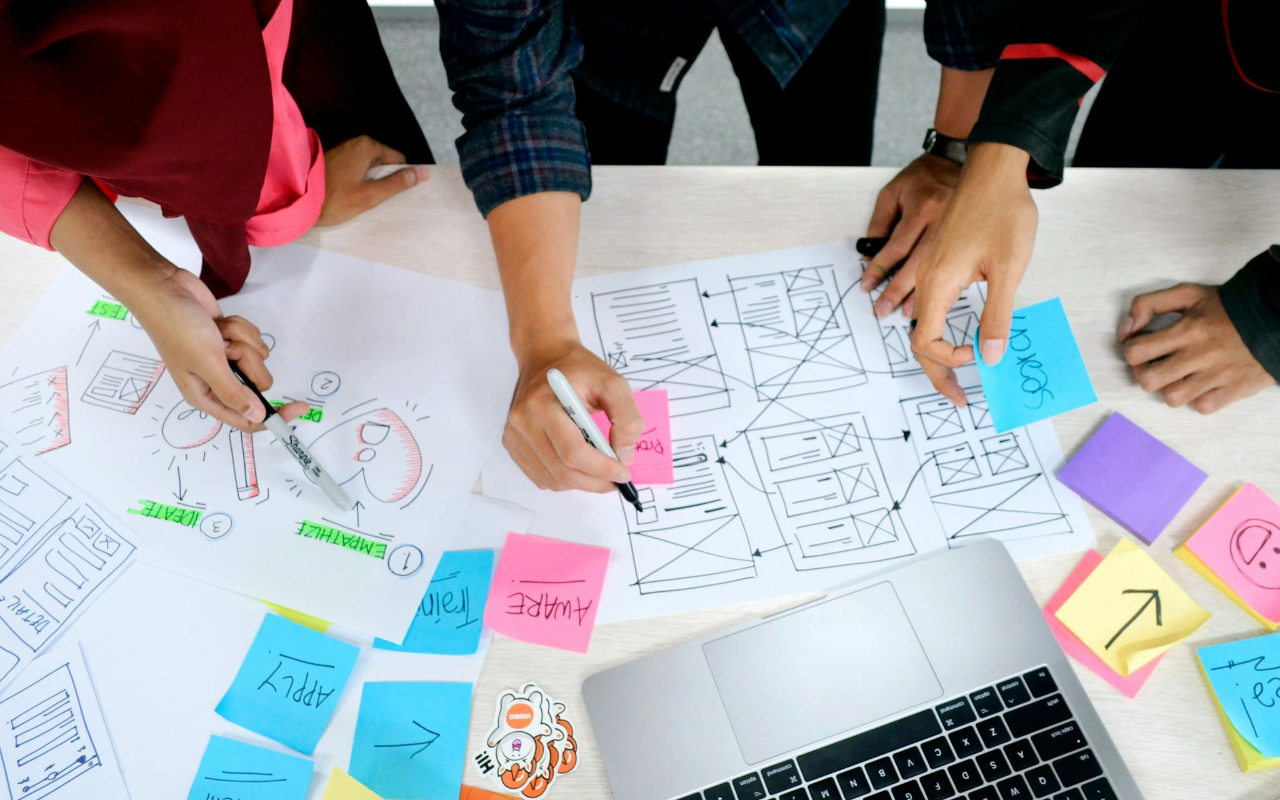
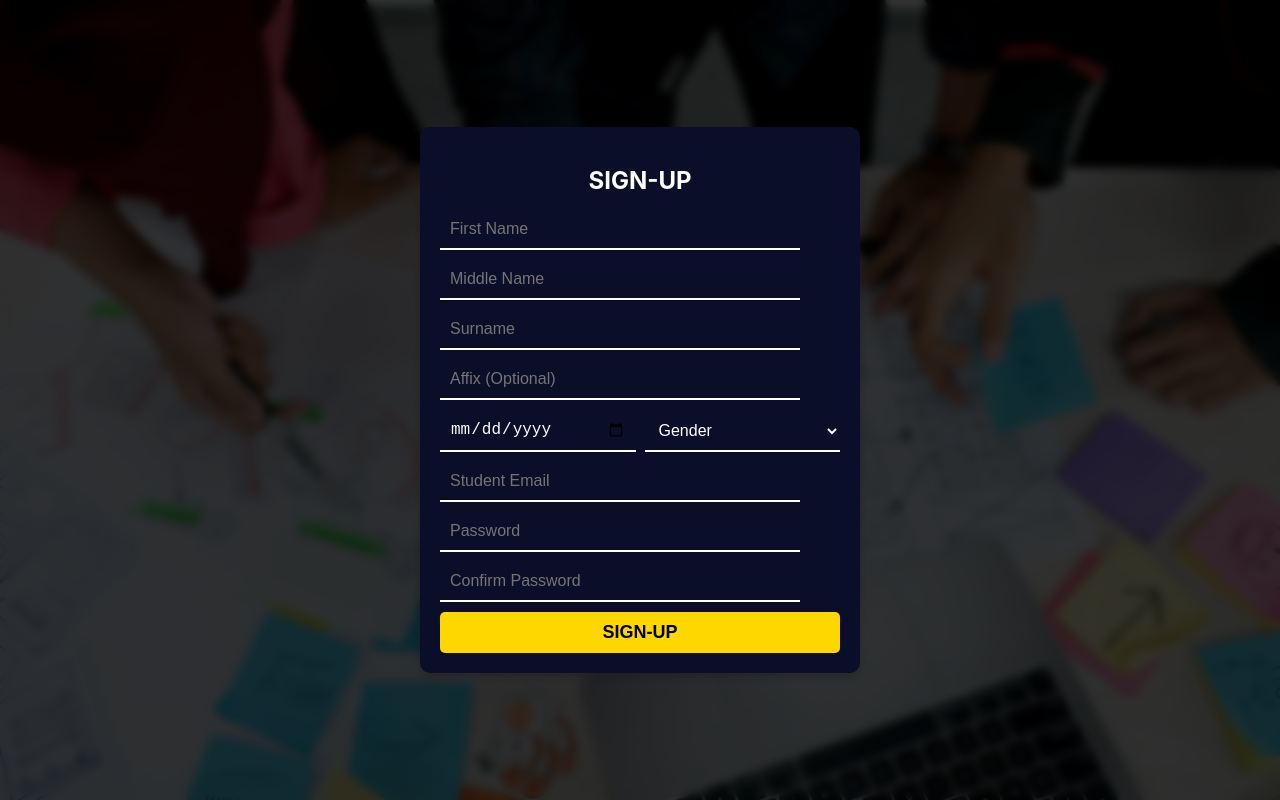
Before and after one commit to M-A-R-Z/React, a React (Create React App) app in the folder my-app/: page /signup in a window 1280 px wide. Before the commit this address had no page. Built offline with nearby package versions, Linux system fonts and the light colour scheme.

Commit message:
Initialize the Sign Up page

```diff
--- a/my-app/src/App.js
+++ b/my-app/src/App.js
@@ -2,6 +2,7 @@ import React from 'react';
 import { BrowserRouter as Router, Routes, Route } from 'react-router-dom';
 import Home from './Home';
 import Login from './login'; // Make sure you've created a Login component
+import Signup from './signup'; // Make sure you've created a Signup component
 
 function App() {
   return (
@@ -9,6 +10,7 @@ function App() {
       <Routes>
         <Route path="/" element={<Home />} />
         <Route path="/login" element={<Login />} />
+        <Route path="/signup" element={<Signup />} />
       </Routes>
     </Router>
   );
--- /dev/null
+++ b/my-app/src/signup.css
@@ -0,0 +1,68 @@
+/* Centering the form */
+.signup-container {
+    display: flex;
+    justify-content: center;
+    align-items: center;
+    min-height: 100vh;
+    background-color: rgba(0, 0, 0, 0.6);
+    backdrop-filter: blur(5px);
+  }
+
+  /* Form box */
+  .signup-form {
+    background: #0B0E29;
+    padding: 20px;
+    border-radius: 10px;
+    box-shadow: 0px 4px 10px rgba(0, 0, 0, 0.2);
+    width: 400px;
+    max-width: 500px;
+  }
+
+  /* Form title */
+  .signup-title {
+    font-size: 24px;
+    font-weight: bold;
+    text-align: center;
+    margin-bottom: 15px;
+    color: white;
+  }
+
+  /* Input fields */
+  .input-field {
+    width: 90%;
+    padding: 10px;
+    margin-bottom: 10px;
+    border: none;
+    border-bottom: 2px solid;
+    outline: none;
+    font-size: 16px;
+    box-sizing: border-box;
+    background: #0B0E29;
+    color: white;
+  }
+
+
+  /* Gender and Birthday container */
+  .input-row {
+    display: flex;
+    gap: 9px;
+    width: ;
+  }
+
+  /* Button styling */
+  .signup-button {
+    width: 100%;
+    background-color: #ffd700;
+    color: black;
+    font-size: 18px;
+    font-weight: bold;
+    padding: 10px;
+    border: none;
+    border-radius: 5px;
+    cursor: pointer;
+    transition: background 0.3s;
+  }
+
+  .signup-button:hover {
+    background-color: #e6c200;
+  }
--- /dev/null
+++ b/my-app/src/signup.js
@@ -0,0 +1,64 @@
+import React, { useState } from 'react';
+import "./signup.css";
+
+const SignUpForm = () => {
+        const [formData, setFormData] = useState({
+          firstName: "",
+          middleName: "",
+          surname: "",
+          affix: "",
+          birthday: "",
+          gender: "",
+          studentEmail: "",
+          password: "",
+          confirmPassword: "",
+        });
+
+        const handleChange = (e) => {
+          setFormData({ ...formData, [e.target.name]: e.target.value });
+        };
+
+        const handleSubmit = (e) => {
+          e.preventDefault();
+          if (formData.password !== formData.confirmPassword) {
+            alert("Passwords do not match!");
+            return;
+          }
+          console.log("Form submitted:", formData);
+        };
+
+        return (
+          <div className="signup-container">
+            <form onSubmit={handleSubmit} className="signup-form">
+              <h2 className="signup-title">SIGN-UP</h2>
+
+              <input type="text" name="firstName" placeholder="First Name" onChange={handleChange} className="input-field" required />
+              <input type="text" name="middleName" placeholder="Middle Name" onChange={handleChange} className="input-field" />
+              <input type="text" name="surname" placeholder="Surname" onChange={handleChange} className="input-field" required />
+              <input type="text" name="affix" placeholder="Affix (Optional)" onChange={handleChange} className="input-field" />
+
+              <div className="input-row">
+                <input type="date" name="birthday" onChange={handleChange} className="input-field" required />
+                <select name="gender" onChange={handleChange} className="input-field" required>
+                  <option value="">Gender</option>
+                  <option value="Male">Male</option>
+                  <option value="Female">Female</option>
+                  <option value="Other">Other</option>
+                </select>
+              </div>
+
+              <input type="email" name="studentEmail" placeholder="Student Email" onChange={handleChange} className="input-field" required />
+              <input type="password" name="password" placeholder="Password" onChange={handleChange} className="input-field" required />
+              <input type="password" name="confirmPassword" placeholder="Confirm Password" onChange={handleChange} className="input-field" required />
+
+              <button type="submit" className="signup-button">SIGN-UP</button>
+            </form>
+          </div>
+    );
+};
+
+function Signup() {
+    return <SignUpForm />;
+}
+
+export default Signup;
```
Also changed, not shown: 1 other file (tests, documents, lock files or other folders).
